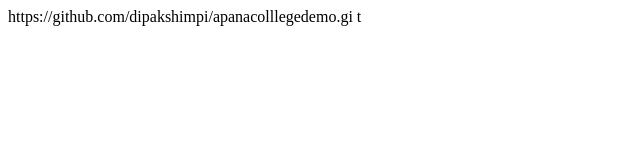
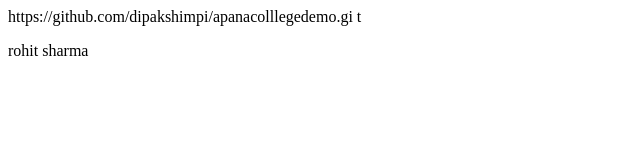
Before and after one commit to dipakshimpi/apanacolllegedemo, a plain HTML site: page index.html in a window 1280 px wide. Shown: the full height of the page, 0-640 px from the left. Drawn offline with Linux system fonts and the light colour scheme.

Commit message:
new branch

```diff
--- a/index.html
+++ b/index.html
@@ -1,2 +1,3 @@
 https://github.com/dipakshimpi/apanacolllegedemo.gi
 t
+<p> rohit sharma</p>
```
